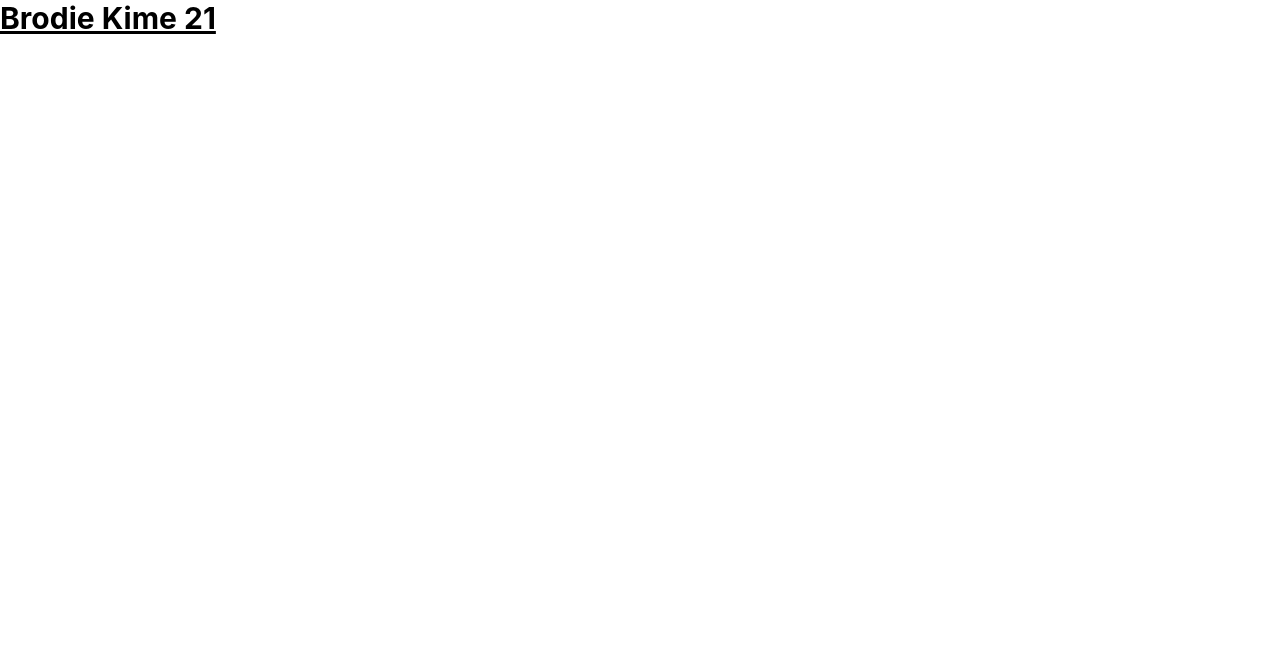
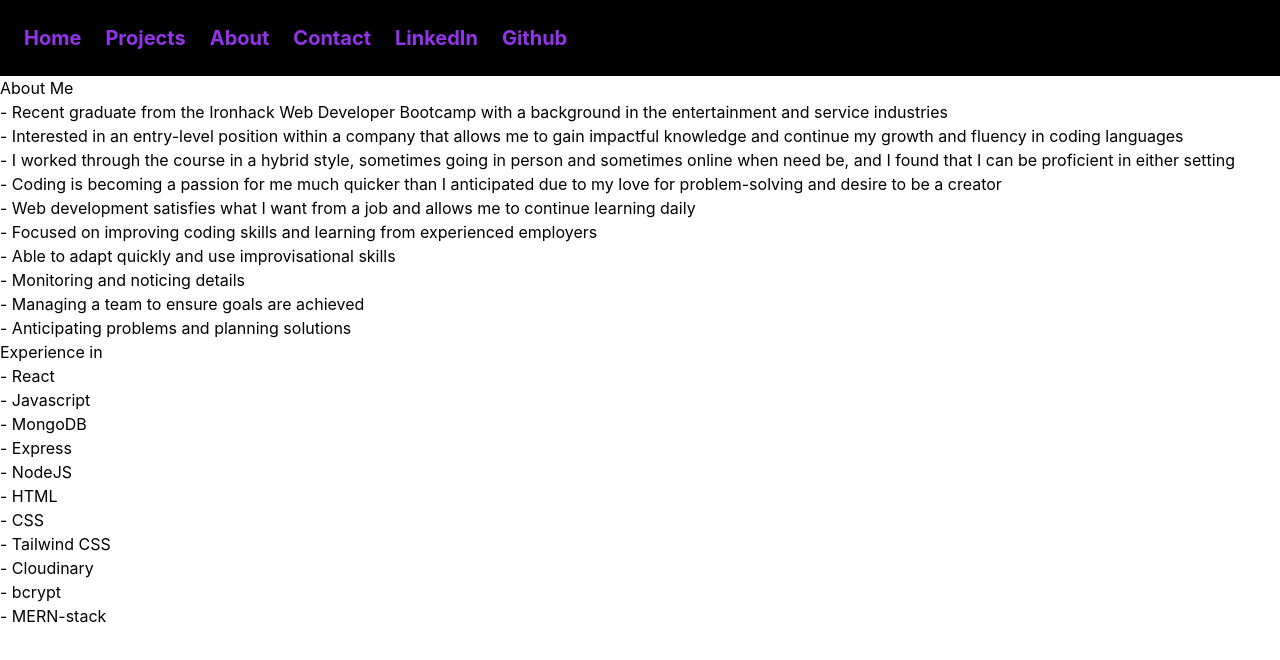
Before and after one commit to brodiekime21/portfolio, a React (Create React App) app: page /about in a window 1280 px wide. Shown: the top 660 px of the page. Built offline with nearby package versions, Linux system fonts and the light colour scheme.

Commit message:
working on about me page

```diff
--- a/package.json
+++ b/package.json
@@ -11,6 +11,7 @@
     "react": "^18.2.0",
     "react-bootstrap": "^2.7.2",
     "react-dom": "^18.2.0",
+    "react-router-dom": "^6.9.0",
     "react-scripts": "5.0.1",
     "web-vitals": "^2.1.4"
   },
--- a/src/App.js
+++ b/src/App.js
@@ -1,9 +1,36 @@
+import { Routes, Route } from 'react-router-dom'
 import './App.css';
 
-function App() {
+import Navbar from './components/Navbar';
+
+import Home from './pages/Home';
+import Projects from './pages/Projects';
+import About from './pages/About';
+import Contact from './pages/Contact';
+
+const App = () => {
+
+
+
+
+
+
   return (
-    <div className="text-3xl font-bold underline">
-      Brodie Kime 21
+    <div >
+
+      <Navbar />
+
+        <Routes>
+
+          <Route path='/' element={<Home />} />
+          <Route path='/projects' element={<Projects />} />
+          <Route path='/about' element={<About />} />
+          <Route path='/contact' element={<Contact />} />
+
+
+
+        </Routes>
+
     </div>
   );
 }
--- a/src/components/Navbar.js
+++ b/src/components/Navbar.js
@@ -11,9 +11,12 @@ const Navbar = () => {
 
             <div className="flex items-center font-bold">
                 <NavLink to={'/'} exact activeClassName="text-white" className="mr-6 text-xl text-purple-600 hover:text-white">Home</NavLink>
-                <NavLink to={'/browse-samples'} activeClassName="text-white" className="mr-6 text-xl text-purple-600 hover:text-white ">Browse Samples</NavLink>
-                <NavLink to={'/browse-packs'} activeClassName="text-white" className="mr-6 text-xl text-purple-600 hover:text-white ">Browse Packs</NavLink>
-                {/* <SearchBar /> */}
+                <NavLink to={'/projects'} activeClassName="text-white" className="mr-6 text-xl text-purple-600 hover:text-white ">Projects</NavLink>
+                <NavLink to={'/about'} activeClassName="text-white" className="mr-6 text-xl text-purple-600 hover:text-white ">About</NavLink>
+                <NavLink to={'/contact'} activeClassName="text-white" className="mr-6 text-xl text-purple-600 hover:text-white ">Contact</NavLink>
+                <a href='https://www.linkedin.com/in/brodie-kime/' activeClassName="text-white" className="mr-6 text-xl text-purple-600 hover:text-white ">LinkedIn</a>
+                <a href='https://github.com/brodiekime21' activeClassName="text-white" className="mr-6 text-xl text-purple-600 hover:text-white ">Github</a>
+
 
             </div>
 
--- a/src/index.js
+++ b/src/index.js
@@ -3,11 +3,15 @@ import ReactDOM from 'react-dom/client';
 import './index.css';
 import App from './App';
 import reportWebVitals from './reportWebVitals';
+import { BrowserRouter } from 'react-router-dom'
+
 
 const root = ReactDOM.createRoot(document.getElementById('root'));
 root.render(
   <React.StrictMode>
-    <App />
+    <BrowserRouter>
+      <App />
+    </BrowserRouter>
   </React.StrictMode>
 );
 
--- /dev/null
+++ b/src/pages/About.js
@@ -0,0 +1,87 @@
+function About() {
+
+
+    return (
+        <div>
+                <h1>About Me</h1>
+            <div>
+                <div>
+                    <p>
+                        - Recent graduate from the Ironhack Web Developer Bootcamp with a background in the entertainment and service industries
+                    </p>
+                    <p>
+                        - Interested in an entry-level position within a company that allows me to gain impactful knowledge and continue my growth and fluency in coding languages
+                    </p>
+                    <p>
+                        - I worked through the course in a hybrid style, sometimes going in person and sometimes online when need be, and I found that I can be proficient in either setting
+                    </p>
+                    <p>
+                        - Coding is becoming a passion for me much quicker than I anticipated due to my love for problem-solving and desire to be a creator
+                    </p>
+                    <p>
+                        - Web development satisfies what I want from a job and allows me to continue learning daily
+                    </p>
+                </div>
+
+                <div>
+                    <p>
+                        - Focused on improving coding skills and learning from experienced employers
+                    </p>
+                    <p>
+                        - Able to adapt quickly and use improvisational skills
+                    </p>
+                    <p>
+                        - Monitoring and noticing details
+                    </p>
+                    <p>
+                        - Managing a team to ensure goals are achieved
+                    </p>
+                    <p>
+                        - Anticipating problems and planning solutions
+                    </p>
+                </div>
+
+                <div>
+                    <p>
+                        Experience in
+                    </p>
+                    <p>
+                        - React
+                    </p>
+                    <p>
+                        - Javascript
+                    </p>
+                    <p>
+                        - MongoDB
+                    </p>
+                    <p>
+                        - Express
+                    </p>
+                    <p>
+                        - NodeJS
+                    </p>
+                    <p>
+                        - HTML
+                    </p>
+                    <p>
+                        - CSS
+                    </p>
+                    <p>
+                        - Tailwind CSS
+                    </p>
+                    <p>
+                        - Cloudinary
+                    </p>
+                    <p>
+                        - bcrypt
+                    </p>
+                    <p>
+                        - MERN-stack
+                    </p>
+                </div>
+            </div>
+        </div>
+    );
+}
+
+export default About;
--- /dev/null
+++ b/src/pages/Contact.js
@@ -0,0 +1,10 @@
+function Contact() {
+
+
+    return (
+      <h1>Contact Page</h1>
+    );
+
+  }
+
+  export default Contact;
--- /dev/null
+++ b/src/pages/Home.js
@@ -0,0 +1,12 @@
+
+
+function Home() {
+
+
+  return (
+    <h1>Home Page</h1>
+  );
+
+}
+
+export default Home;
--- /dev/null
+++ b/src/pages/Projects.js
@@ -0,0 +1,10 @@
+function Projects() {
+
+
+    return (
+      <h1>Projects Page</h1>
+    );
+
+  }
+
+  export default Projects;
```
Also changed, not shown: 1 other file (tests, documents, lock files or other folders).
